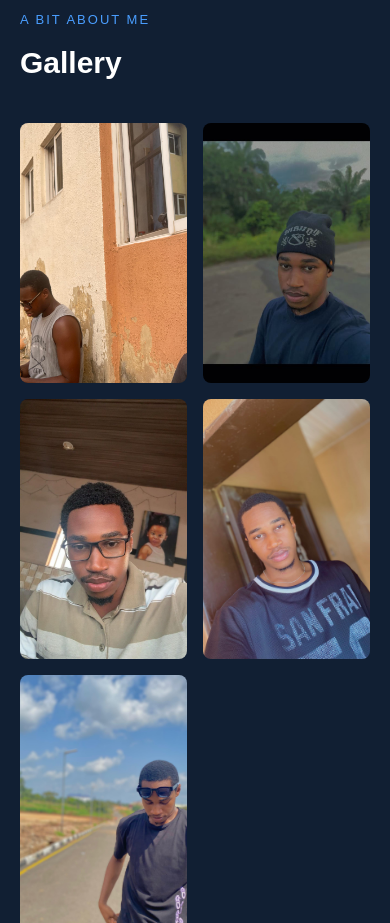
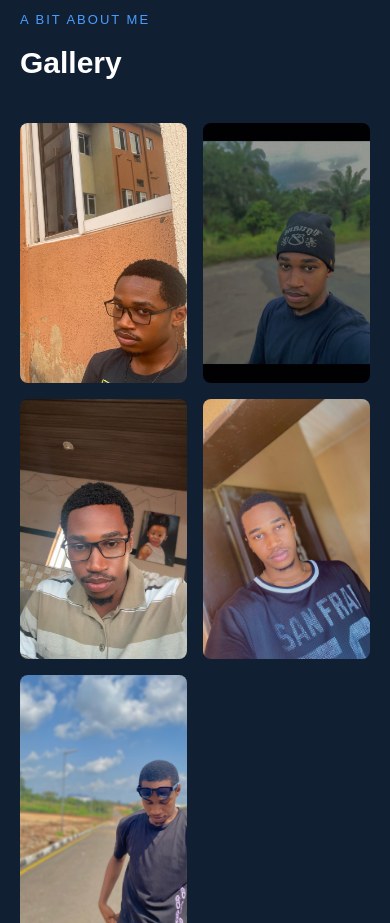
Before and after one commit to alex001-coder/Ifeanyi.dev, a plain HTML site: page index.html in a window 390 px wide. Shown: the part 5600-6523 px from the top of the page. Drawn offline with Linux system fonts and the light colour scheme.

Commit message:
Add files via upload

```diff
--- a/style.css
+++ b/style.css
@@ -481,6 +481,7 @@ img {
 }
 
 
+
 /* ---- CONTACT SECTION ---- */
 .contact-grid {
   display: grid;
@@ -585,6 +586,10 @@ footer p {
 
 /* ---- MOBILE RESPONSIVE ---- */
 @media (max-width: 768px) {
+  .gallery-grid img:first-child {
+  object-position: right center;
+}
+}
   /* show the hamburger, hide the links */
   #menu-btn {
     display: block;
```
